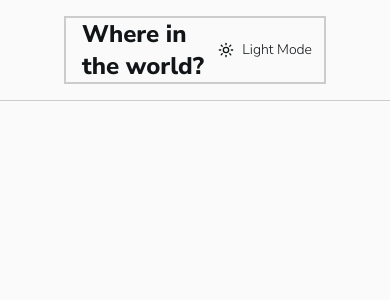
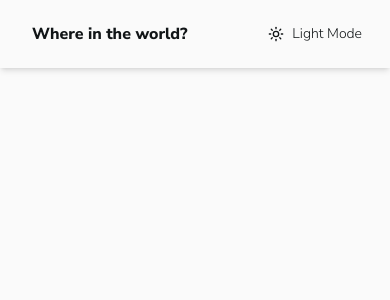
Before and after one commit to buenorafa/rest-countries, a React (Vite) app: page / in a window 390 px wide. Shown: the top 300 px of the page. Built offline with nearby package versions, Linux system fonts and the light colour scheme.

Commit message:
adiciona comportamento responsivo

```diff
--- a/src/components/header.tsx
+++ b/src/components/header.tsx
@@ -2,9 +2,11 @@ import { ThemeToggle } from "./theme-toggle";
 
 function Header() {
   return (
-    <header className="py-4 px-16 border-b ">
-      <div className="flex justify-between items-center border-2">
-        <h1 className="ml-4 text-2xl font-extrabold">Where in the world?</h1>
+    <header className="py-4 px-4 md:px-16 shadow-md dark:bg-card">
+      <div className="flex justify-between items-center">
+        <h1 className="ml-4 text-md md:text-2xl font-extrabold">
+          Where in the world?
+        </h1>
         <nav>
           <ThemeToggle />
         </nav>
```
